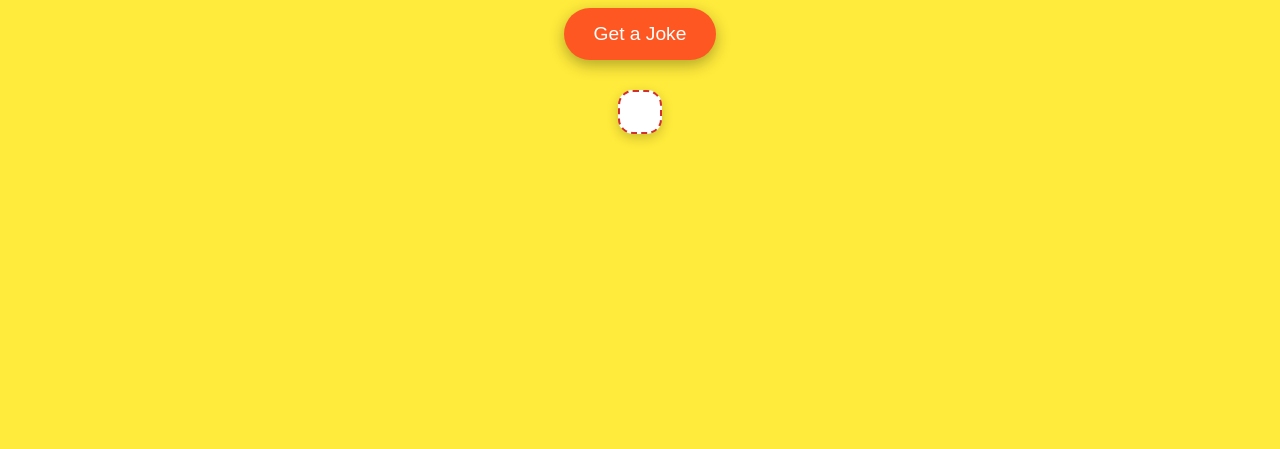
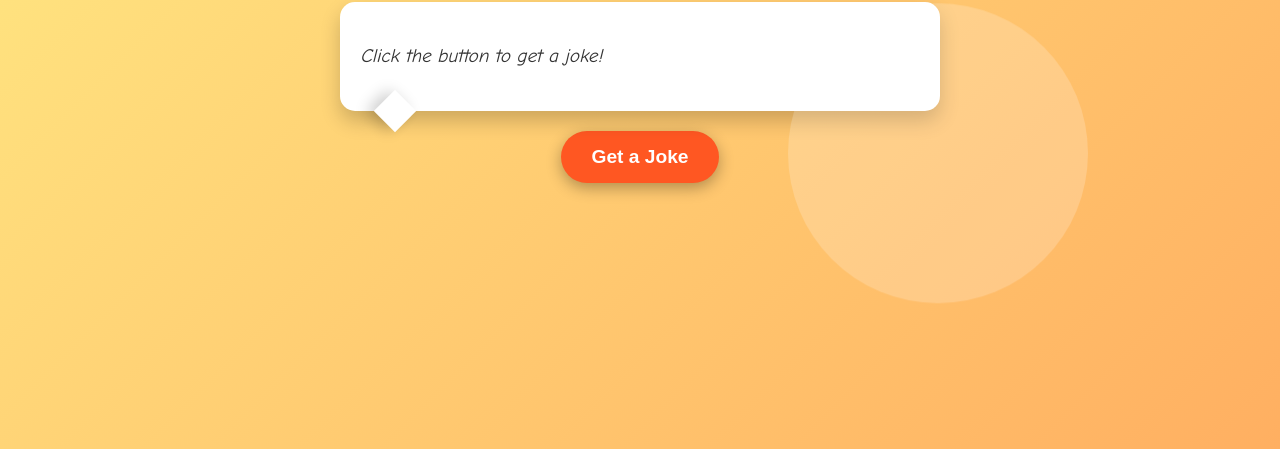
Before and after one commit to Vaish-2310/chuck-norris-joke-generator, a React app: page / in a window 1280 px wide. Shown: the part 391-840 px from the top of the page. Built offline with nearby package versions, Linux system fonts and the light colour scheme.

Commit message:
Add files via upload
Updated with new UI logic

```diff
--- a/App.css
+++ b/App.css
@@ -1,10 +1,8 @@
-
-
-/* Center the app content */
+/* General App Styling */
 .App {
   text-align: center;
-  font-family: 'Comic Sans MS', cursive, sans-serif;
-  background-color: #ffeb3b;
+  font-family: "Comic Sans MS", cursive, sans-serif;
+  background: linear-gradient(135deg, #ffed85, #ffaf61);
   color: #333;
   padding: 20px;
   min-height: 100vh;
@@ -14,27 +12,61 @@
   align-items: center;
 }
 
-
-/* Style for the heading */
+/* Heading Style */
 h1 {
-  font-size: 3em;
+  font-size: 3rem;
   color: #d32f2f;
   text-shadow: 2px 2px #ff5722;
+  text-transform: uppercase;
+  letter-spacing: 3px;
   margin-bottom: 20px;
 }
 
-/* Style the button with a cartoon-like feel */
+/* Speech Bubble Container */
+.joke-container {
+  position: relative;
+  max-width: 600px;
+  width: 80%;
+  margin: 20px auto;
+}
+
+.speech-bubble {
+  background: #fff;
+  border-radius: 15px;
+  padding: 20px;
+  position: relative;
+  text-align: left;
+  font-size: 1.2rem;
+  line-height: 1.6;
+  box-shadow: 0px 10px 20px rgba(0, 0, 0, 0.2);
+  color: #333;
+  font-style: italic;
+}
+
+.speech-bubble::after {
+  content: "";
+  position: absolute;
+  bottom: -15px;
+  left: 40px;
+  width: 30px;
+  height: 30px;
+  background: #fff;
+  transform: rotate(45deg);
+  box-shadow: -5px 5px 15px rgba(0, 0, 0, 0.2);
+}
+
+/* Button Styling */
 button {
-  background-color: #ff5722;
+  background: #ff5722;
   color: #fff;
   border: none;
   padding: 15px 30px;
-  font-size: 1.2em;
+  font-size: 1.2rem;
+  font-weight: bold;
+  border-radius: 50px;
   cursor: pointer;
-  border-radius: 50px;
   box-shadow: 0px 5px 15px rgba(0, 0, 0, 0.3);
-  transition: transform 0.2s ease, box-shadow 0.2s ease;
-  outline: none;
+  transition: transform 0.2s, box-shadow 0.2s ease;
 }
 
 button:hover {
@@ -44,40 +76,55 @@ button:hover {
 
 button:active {
   transform: scale(0.9);
-  box-shadow: 0px 5px 10px rgba(0, 0, 0, 0.2);
+  box-shadow: 0px 4px 10px rgba(0, 0, 0, 0.2);
 }
 
-/* Style for the joke text box */
-p {
-  font-size: 1.5em;
-  font-style: italic;
-  color: #333;
-  background-color: #ffffff;
-  padding: 20px;
-  margin-top: 30px;
-  border-radius: 15px;
-  max-width: 600px;
-  border: 2px dashed #d32f2f;
-  box-shadow: 0px 4px 12px rgba(0, 0, 0, 0.2);
+button:disabled {
+  background: #ccc;
+  color: #666;
+  cursor: not-allowed;
 }
 
-/* Add a fun background pattern */
+/* Background Animation */
 body {
-  background: radial-gradient(circle, #ffeb3b, #ffc107);
+  margin: 0;
+  padding: 0;
+  background: radial-gradient(circle, #ffe082, #ffca28);
+  overflow: hidden;
 }
 
-/* Animations for loading joke */
-@keyframes joke-appear {
-  from {
-    opacity: 0;
-    transform: scale(0.9);
+body::before,
+body::after {
+  content: "";
+  position: absolute;
+  border-radius: 50%;
+  background: rgba(255, 255, 255, 0.2);
+  animation: float 8s infinite ease-in-out;
+}
+
+body::before {
+  width: 200px;
+  height: 200px;
+  top: 10%;
+  left: 10%;
+}
+
+body::after {
+  width: 300px;
+  height: 300px;
+  bottom: 15%;
+  right: 15%;
+}
+
+/* Floating Animation */
+@keyframes float {
+  0% {
+    transform: translateY(0px);
   }
-  to {
-    opacity: 1;
-    transform: scale(1);
+  50% {
+    transform: translateY(20px);
+  }
+  100% {
+    transform: translateY(0px);
   }
 }
-
-p {
-  animation: joke-appear 0.5s ease-in-out;
-}
--- a/App.js
+++ b/App.js
@@ -1,26 +1,36 @@
-import React, { useState } from 'react';
-import './App.css';  // Import CSS file
+import React, { useState } from "react";
+import "./App.css"; // Import the updated CSS file
 
 function App() {
-  const [joke, setJoke] = useState(''); // State to store the joke
+  const [joke, setJoke] = useState(""); // State to store the joke
+  const [isLoading, setIsLoading] = useState(false); // State to handle loading
 
   // Function to fetch a random Chuck Norris joke
   const fetchJoke = async () => {
+    setIsLoading(true); // Start loading
     try {
-      const response = await fetch('https://api.chucknorris.io/jokes/random');
+      const response = await fetch("https://api.chucknorris.io/jokes/random");
       const data = await response.json();
       setJoke(data.value); // Set the joke text from API response
     } catch (error) {
       setJoke("Oops! Couldn't fetch a joke. Try again later.");
       console.error("Error fetching joke:", error);
+    } finally {
+      setIsLoading(false); // Stop loading
     }
   };
 
   return (
     <div className="App">
       <h1>Chuck Norris Joke Generator</h1>
-      <button onClick={fetchJoke}>Get a Joke</button>
-      <p>{joke}</p>
+      <div className="joke-container">
+        <div className="speech-bubble">
+          <p>{joke || "Click the button to get a joke!"}</p>
+        </div>
+      </div>
+      <button onClick={fetchJoke} disabled={isLoading}>
+        {isLoading ? "Loading..." : "Get a Joke"}
+      </button>
     </div>
   );
 }
```
